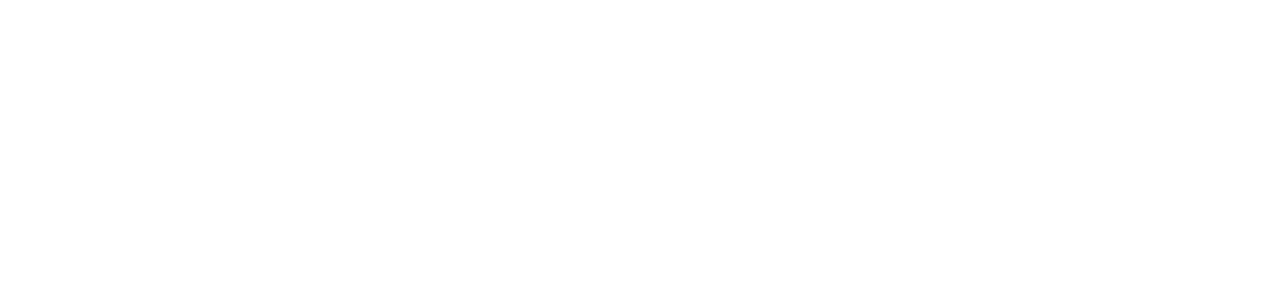
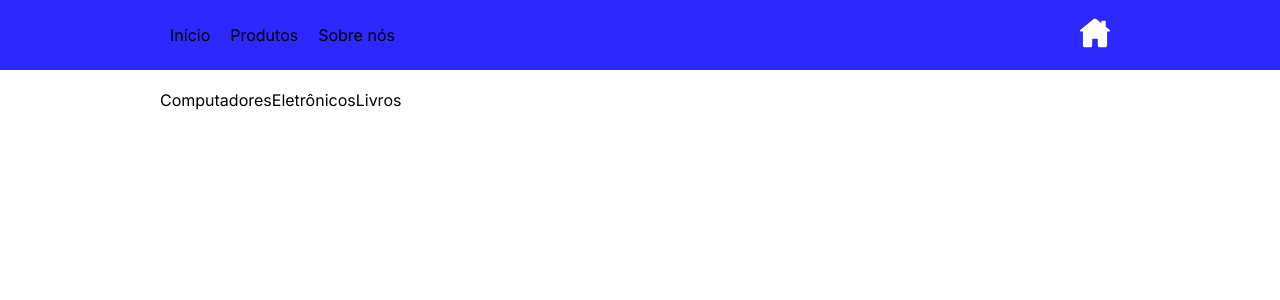
Before and after one commit to Ital023/DesafioReactRouter, a React (Vite) app: page /products in a window 1280 px wide. Before the commit this address had no page. Shown: the top 300 px of the page. Built offline with nearby package versions, Linux system fonts and the light colour scheme.

Commit message:
feat: Product router

```diff
--- a/src/App.tsx
+++ b/src/App.tsx
@@ -1,14 +1,18 @@
 import { BrowserRouter, Route, Routes } from "react-router-dom";
 import Home from "./routes/Home";
 import HomeBody from "./routes/Home/HomeBody";
+import Products from "./routes/Home/Products";
 
 export default function App() {
   return (
     <BrowserRouter>
       <Routes>
         <Route path="/" element={<Home />}>
-          <Route index element={<HomeBody/>}/>
+          <Route index element={<HomeBody />} />
+          <Route path="/home" element={<HomeBody />} />
+          <Route path="/products" element={<Products />}>
 
+          </Route>
         </Route>
       </Routes>
     </BrowserRouter>
--- /dev/null
+++ b/src/components/ProductsBar/index.tsx
@@ -0,0 +1,15 @@
+import './styles.css'
+import { NavLink } from "react-router-dom";
+
+
+export default function ProductsBar() {
+  return (
+    <div className="drr-products-bar">
+      <div className="drr-products-categories">
+        <NavLink to={"/"}>Computadores</NavLink>
+        <NavLink to={"/"}>Eletrônicos</NavLink>
+        <NavLink to={"/"}>Livros</NavLink>
+      </div>
+    </div>
+  );
+}
--- /dev/null
+++ b/src/routes/Home/Products/index.tsx
@@ -0,0 +1,12 @@
+import ProductsBar from "../../../components/ProductsBar";
+
+export default function Products() {
+    return (
+        <main className="drr-container drr-mt-20">
+            <ProductsBar/>
+
+
+        </main>
+
+    );
+  }
```
Also changed, not shown: src/components/ProductsBar/styles.css (added).
